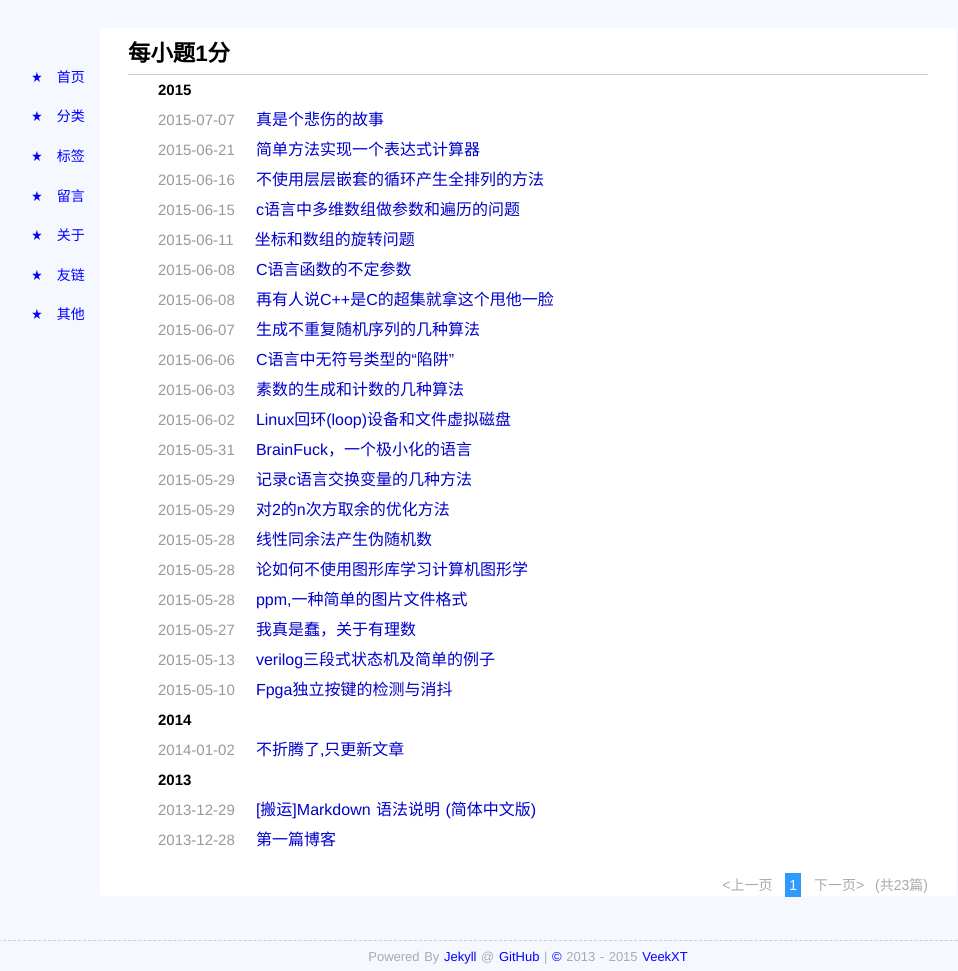
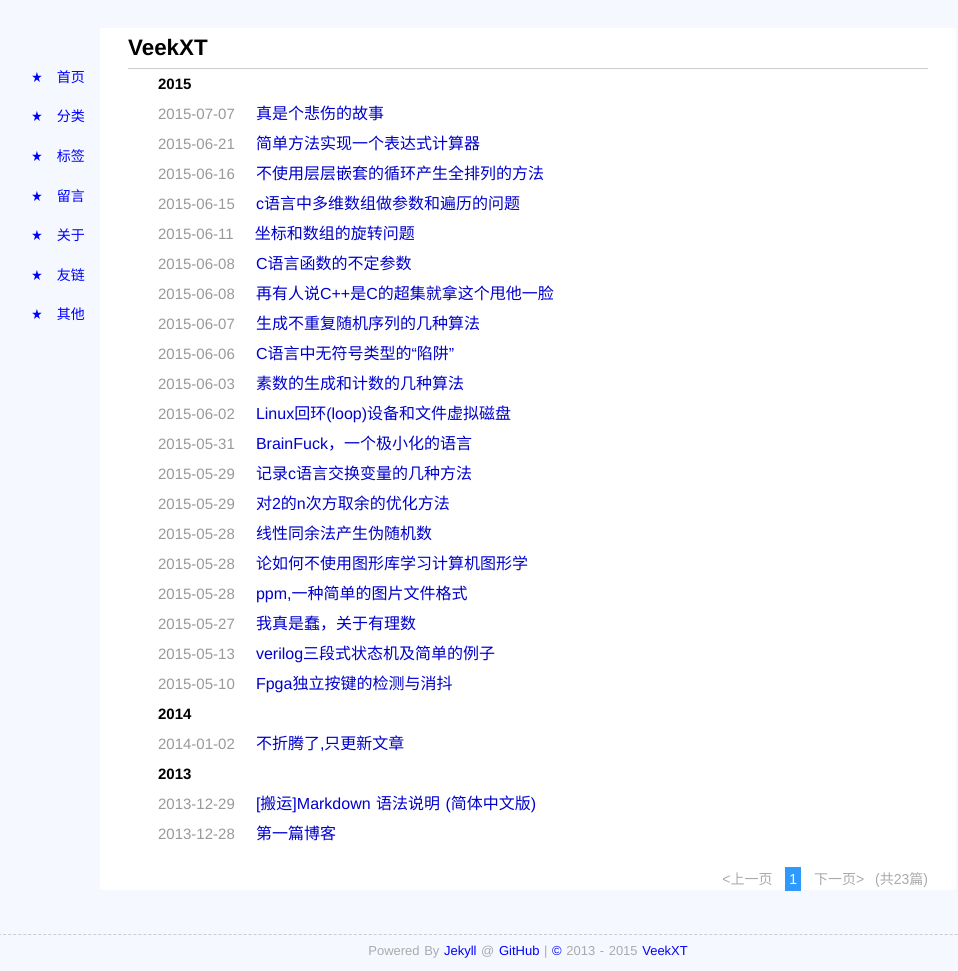
Before and after one commit to veekxt/one-point.github.io, a Jekyll site: the page built from index.html, in a window 1280 px wide. Shown: the whole page, without its empty margins (112-1070 px from the left). Built offline with Jekyll 4.4.1, drawn with Linux system fonts in a browser that asks for light colours; Markdown is read by kramdown in place of the engine named in the settings; the list of posts is cut into pages by our own code.

Commit message:
Update index.html

```diff
--- a/index.html
+++ b/index.html
@@ -1,5 +1,5 @@
 ---
-title: 每小题1分
+title: VeekXT
 layout: default
 ---
 
```
